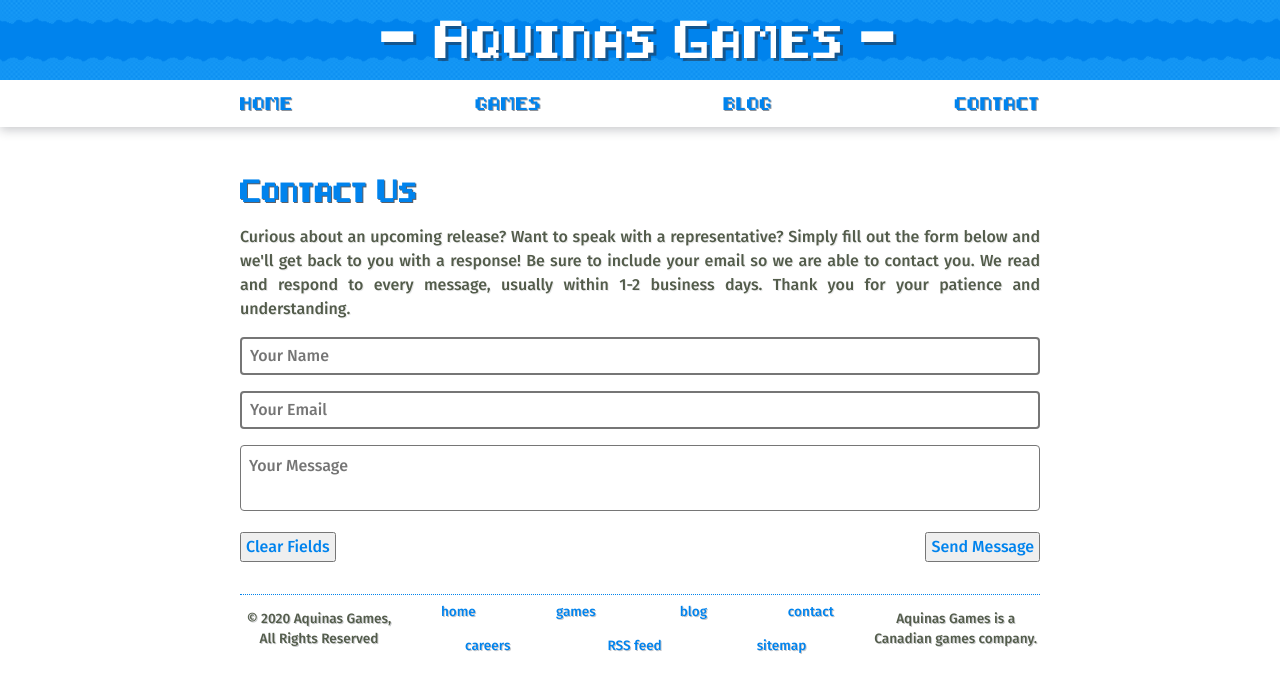
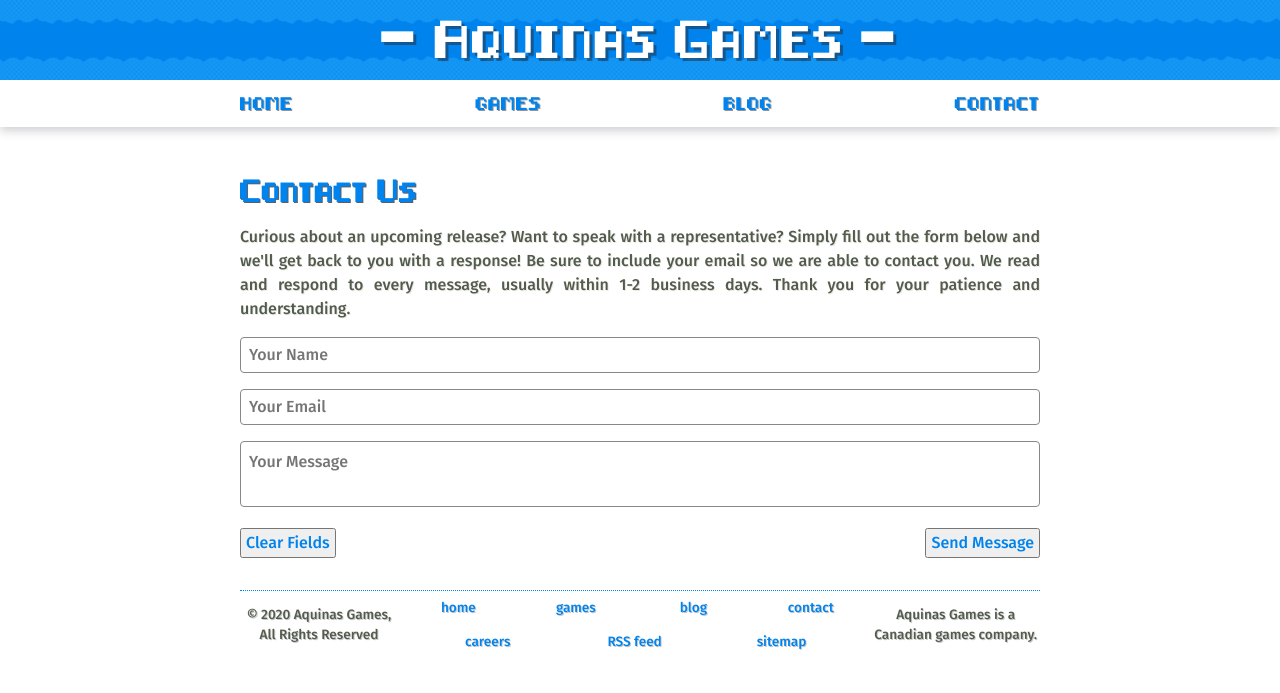
Before and after one commit to AquinasGames/website, a Jekyll site: the page built from contact.html, in a window 1280 px wide. Shown: the top 693 px of the page. Built offline with Jekyll 4.4.1, drawn with Linux system fonts in a browser that asks for light colours.

Commit message:
Fix field border issue in Chrome

```diff
--- a/css/contact.css
+++ b/css/contact.css
@@ -34,15 +34,15 @@
 
 #contact-form input {
     padding: 0.5em;
-    border-style:solid;
     border-radius: .25em;
+    border: 1px solid #888;
 }
 
 #contact-form textarea {
     resize: none;
     padding: 0.5em;
-    border-style:solid;
     border-radius: .25em;
+    border: 1px solid #888;
 }
 
 #contact-form button {
```
